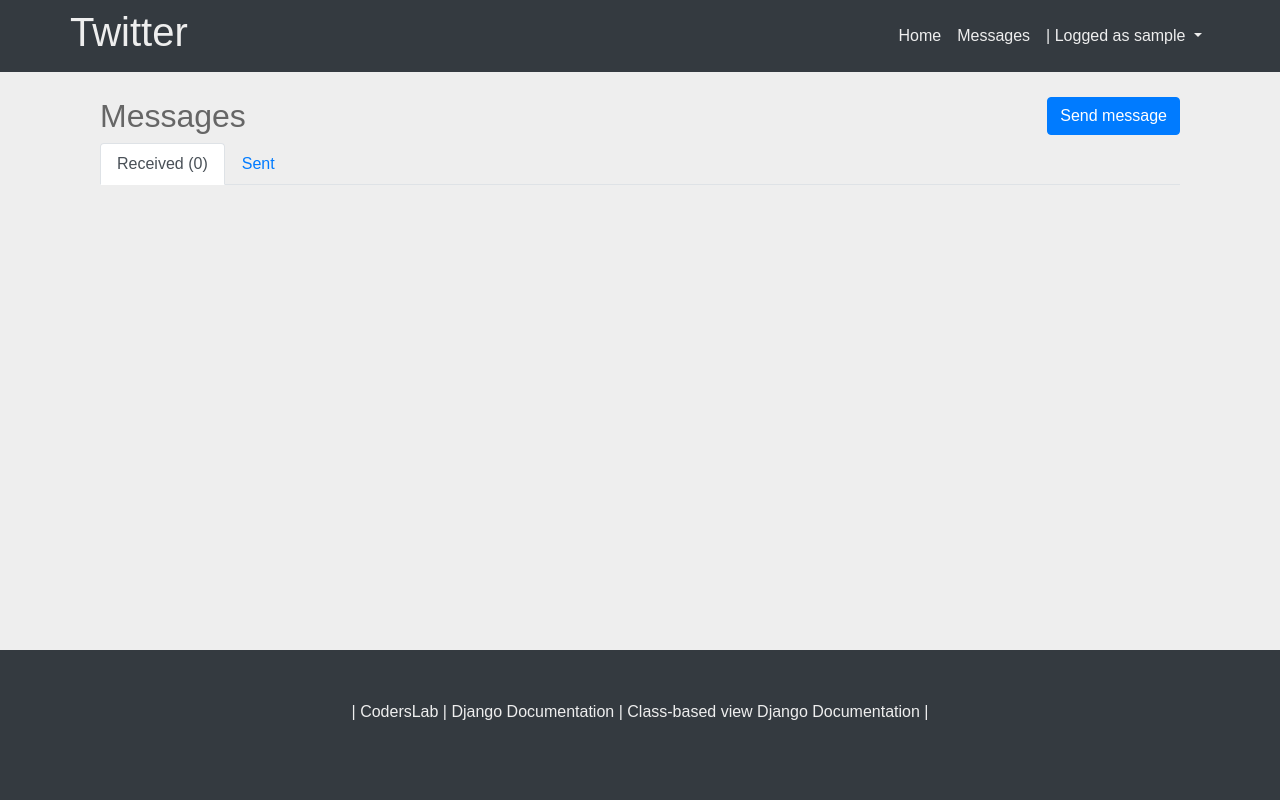
After one commit to ndestrieux/DJANGO_APP_TWITTER, a Django app: page /messages/ in a window 1280 px wide. The commit adds this page. Run offline with Django 3.2, Linux system fonts and the light colour scheme; the visitor is signed in with stand-in values (Sample User, id 1); data that the repository does not hold is empty; some libraries are stand-ins or nearby versions.

Commit message:
zadanie 4 - completed

```diff
--- a/twitter/app/admin.py
+++ b/twitter/app/admin.py
@@ -1,5 +1,7 @@
 from django.contrib import admin
 
-from app.models import Tweet
+from app.models import Tweet, Message, Comment
 
 admin.site.register(Tweet)
+admin.site.register(Message)
+admin.site.register(Comment)
--- a/twitter/app/static/style.css
+++ b/twitter/app/static/style.css
@@ -39,23 +39,6 @@ footer {
     height: 150px;
 }
 
-.empty-column {
-    width: 100px;
+#messageList    {
+    padding-top: 10px;
 }
-
-.pagination {
-    margin-bottom: 20px;
-}
-
-#messages   {
-    height: 50px;
-}
-
-#title  {
-    padding: 25px 20px;
-}
-
-#empty {
-    padding: 5% 0 10% 0;
-    text-align: center;
-}
--- a/twitter/app/templates/app/base.html
+++ b/twitter/app/templates/app/base.html
@@ -5,7 +5,7 @@
 <head>
     <meta charset="UTF-8">
     <meta name="viewport" content="width=device-width, initial-scale=1, shrink-to-fit=no">
-    <title>Tweeter</title>
+    <title>Twitter</title>
     <!-- Latest compiled and minified CSS -->
     <link rel="stylesheet" href="https://maxcdn.bootstrapcdn.com/bootstrap/4.3.1/css/bootstrap.min.css">
 
@@ -27,7 +27,7 @@
     <nav class="navbar navbar-expand navbar-default bg-dark flex-column">
         <div class="container">
             <div class="navbar-header">
-                <h1>Contact box</h1>
+                <h1>Twitter</h1>
             </div>
             <button class="navbar-toggler" type="button" data-toggle="collapse" data-target="#navbarNavDropdown"
                     aria-controls="navbarNavDropdown" aria-expanded="false" aria-label="Toggle navigation">
@@ -36,8 +36,11 @@
             <ul class="navbar-nav flex-row">
                 {% if user.is_authenticated %}
                     <li class="nav-item">
-                        <a class="nav-link" href="{% url 'home' %}">Contacts
+                        <a class="nav-link" href="{% url 'home' %}">Home
                             <span class="sr-only">(current)</span></a>
+                    </li>
+                    <li class="nav-item">
+                        <a class="nav-link" href="{% url 'messages' %}">Messages</a>
                     </li>
                     <li class="dropdown nav-item">
                         <a class="dropdown-toggle nav-link" data-toggle="dropdown">| Logged as {{ user }}
--- /dev/null
+++ b/twitter/app/templates/app/message_list.html
@@ -0,0 +1,65 @@
+{% extends "app/base.html" %}
+
+{% block content %}
+    <div class="container">
+        <div class="row">
+            <div class="col-12">
+                <h2 class="float-left">Messages</h2>
+                <a href="{% url 'create_message' %}" class="btn btn-primary float-right">Send message</a>
+            </div>
+        </div>
+    </div>
+    </div>
+    <div class="container">
+        <ul class="nav nav-tabs" id="messageTab" role="tablist">
+            <li class="nav-item">
+                <a class="nav-link active" id="received-tab" data-toggle="tab" href="#received"
+                   role="tab" aria-controls="home" aria-selected="true"
+                   {% if nb_of_msg_not_read|length > 0 %}style="font-weight: bold"{% endif %}>
+                    Received ({{ nb_of_msg_not_read|length }})</a>
+            </li>
+            <li class="nav-item">
+                <a class="nav-link" id="sent-tab" data-toggle="tab" href="#sent"
+                   role="tab" aria-controls="sent" aria-selected="false">Sent</a>
+            </li>
+        </ul>
+        <div class="tab-content" id="messageList">
+            <div class="tab-pane fade show active" id="received" role="tabpanel" aria-labelledby="received-tab">
+                {% for message in object_list %}
+                    {% if message.recipient == user %}
+                        <div class="card">
+                            <div class="card-body">
+                                <h5 class="card-title">From: {{ message.sender }}</h5>
+                                <p class="card-text"
+                                   {% if message.is_read == False %}style="font-weight: bold"{% endif %}>{{ message.content_wrap }}
+                                </p>
+                                <small class="card-subtitle mb-2 text-muted">
+                                    {{ message }}
+                                </small>
+                                <a href="{% url 'message_detail' message.id %}" class="card-link">Read</a>
+                            </div>
+                        </div>
+                    {% endif %}
+                {% endfor %}
+            </div>
+            <div class="tab-pane fade" id="sent" role="tabpanel" aria-labelledby="sent-tab">
+                {% for message in object_list %}
+                    {% if message.sender == user %}
+                        <div class="card">
+                            <div class="card-body">
+                                <h5 class="card-title">To: {{ message.recipient }}</h5>
+                                <p class="card-text">{{ message.content_wrap }}
+                                </p>
+                                <small class="card-subtitle mb-2 text-muted">
+                                    {{ message }}
+                                </small>
+                                <a href="{% url 'message_detail' message.id %}" class="card-link">Read</a>
+                            </div>
+                        </div>
+                    {% endif %}
+                {% endfor %}
+            </div>
+        </div>
+    </div>
+
+{% endblock %}
--- a/twitter/app/views.py
+++ b/twitter/app/views.py
@@ -1,12 +1,13 @@
+from django.contrib.auth.mixins import LoginRequiredMixin
 from django.contrib.auth.models import User
 from django.contrib.messages.views import SuccessMessageMixin
 from django.http import HttpResponseRedirect
 from django.shortcuts import render, get_object_or_404
 from django.urls import reverse_lazy
-from django.views.generic import CreateView, ListView
+from django.views.generic import CreateView, ListView, DetailView
 
 from app.forms import UserRegistrationForm
-from app.models import Tweet
+from app.models import Tweet, Message, Comment
 
 
 class UserRegistration(SuccessMessageMixin, CreateView):
@@ -16,15 +17,15 @@ class UserRegistration(SuccessMessageMixin, CreateView):
     success_url = reverse_lazy('login')
 
 
-class TweetView(CreateView):
+class TweetView(LoginRequiredMixin, CreateView):
     model = Tweet
     fields = ['content']
     success_url = reverse_lazy('home')
 
     def get_context_data(self, *args, **kwargs):
         context_data = super().get_context_data(*args, **kwargs)
-        context_data["object_list"] = Tweet.objects.filter(user=get_object_or_404(User, pk=self.request.user.id))\
-            .order_by("-creation_date")
+        context_data["tweets"] = Tweet.objects.filter(
+            user=get_object_or_404(User, pk=self.request.user.id)).order_by("-creation_date")
         return context_data
 
     def form_valid(self, form):
@@ -33,5 +34,36 @@ class TweetView(CreateView):
         self.object = form.save()
         return HttpResponseRedirect(self.get_success_url())
 
-    # def post(self, request, *args, **kwargs):
-    #
+
+class MessageListView(LoginRequiredMixin, ListView):
+    model = Message
+    ordering = ['-send_date']
+    # extra_context = {'nb_of_msg_not_read': Message.objects.filter(is_read=False)}
+
+    def get_context_data(self, *args, object_list=None, **kwargs):
+        context = super().get_context_data(**kwargs)
+        context['nb_of_msg_not_read'] = Message.objects.filter(recipient=self.request.user.id, is_read=False)
+        return context
+
+
+class MessageDetailView(LoginRequiredMixin, DetailView):
+    model = Message
+
+    def get_object(self, queryset=None):
+        msg = super(MessageDetailView, self).get_object(queryset)
+        if self.request.user == msg.recipient and msg.is_read is False:
+            msg.is_read = True
+            msg.save()
+        return msg
+
+
+class MessageCreateView(LoginRequiredMixin, CreateView):
+    model = Message
+    fields = ['recipient', 'content']
+    success_url = reverse_lazy('messages')
+
+    def form_valid(self, form):
+        self.object = form.save(commit=False)
+        self.object.sender = get_object_or_404(User, pk=self.request.user.id)
+        self.object = form.save()
+        return HttpResponseRedirect(self.get_success_url())
--- a/twitter/twitter/urls.py
+++ b/twitter/twitter/urls.py
@@ -13,12 +13,13 @@ Including another URLconf
     1. Import the include() function: from django.urls import include, path
     2. Add a URL to urlpatterns:  path('blog/', include('blog.urls'))
 """
+from django.conf.urls import url
 from django.contrib import admin
 from django.contrib.auth.views import LoginView, LogoutView
 from django.urls import path, include
 from django.views.generic import TemplateView
 
-from app.views import UserRegistration, TweetView
+from app.views import UserRegistration, TweetView, MessageListView, MessageCreateView, MessageDetailView
 from twitter.settings import DEBUG
 
 urlpatterns = [
@@ -29,6 +30,9 @@ urlpatterns = [
     path('logout/', LogoutView.as_view(template_name="users/logged_out.html"), name='logout'),
 
     path('', TweetView.as_view(), name="home"),
+    path('messages/', MessageListView.as_view(), name="messages"),
+    path('messages/<int:pk>', MessageDetailView.as_view(), name="message_detail"),
+    path('messages/create/', MessageCreateView.as_view(), name="create_message"),
 ]
 
 
```
Also changed, not shown: twitter/app/models.py (+35 -4 lines), twitter/app/templates/app/message_detail.html (added, +22 -0 lines), twitter/app/templates/app/message_form.html (added, +20 -0 lines), twitter/app/templates/app/tweet_form.html (+29 -5 lines), twitter/twitter/settings.py (+6 -6 lines), twitter/app/migrations/0001_initial.py.
